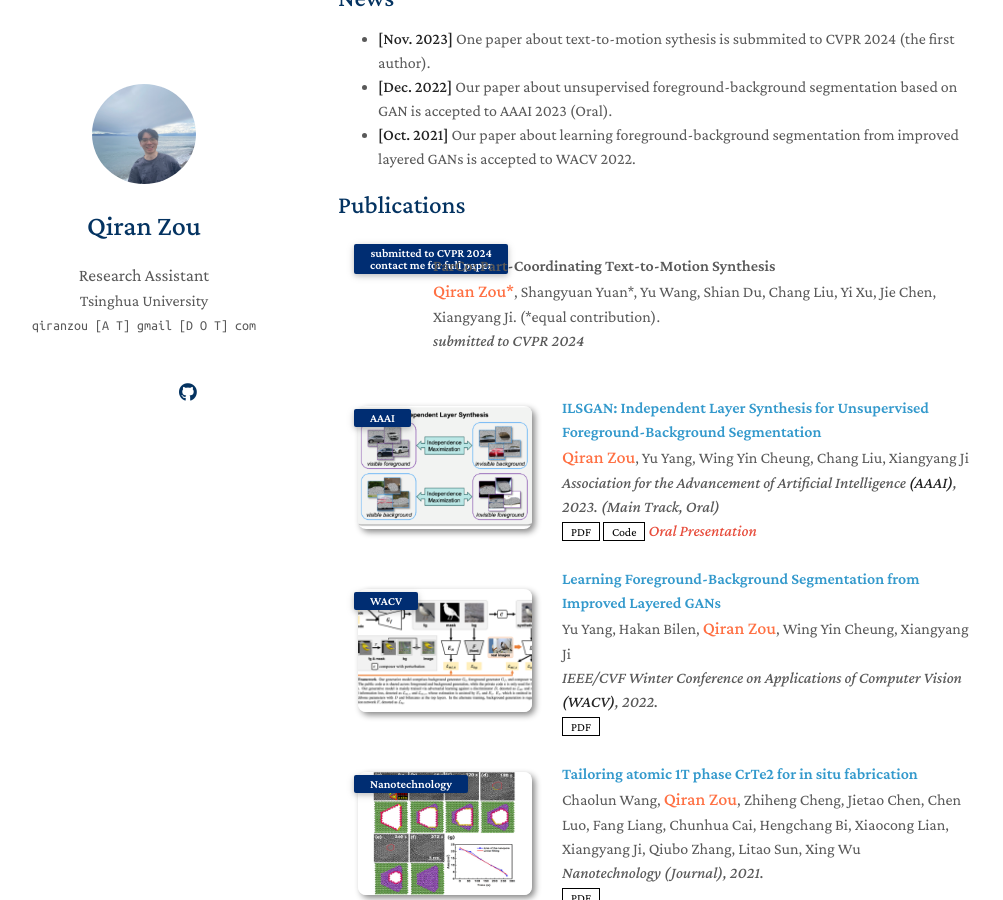
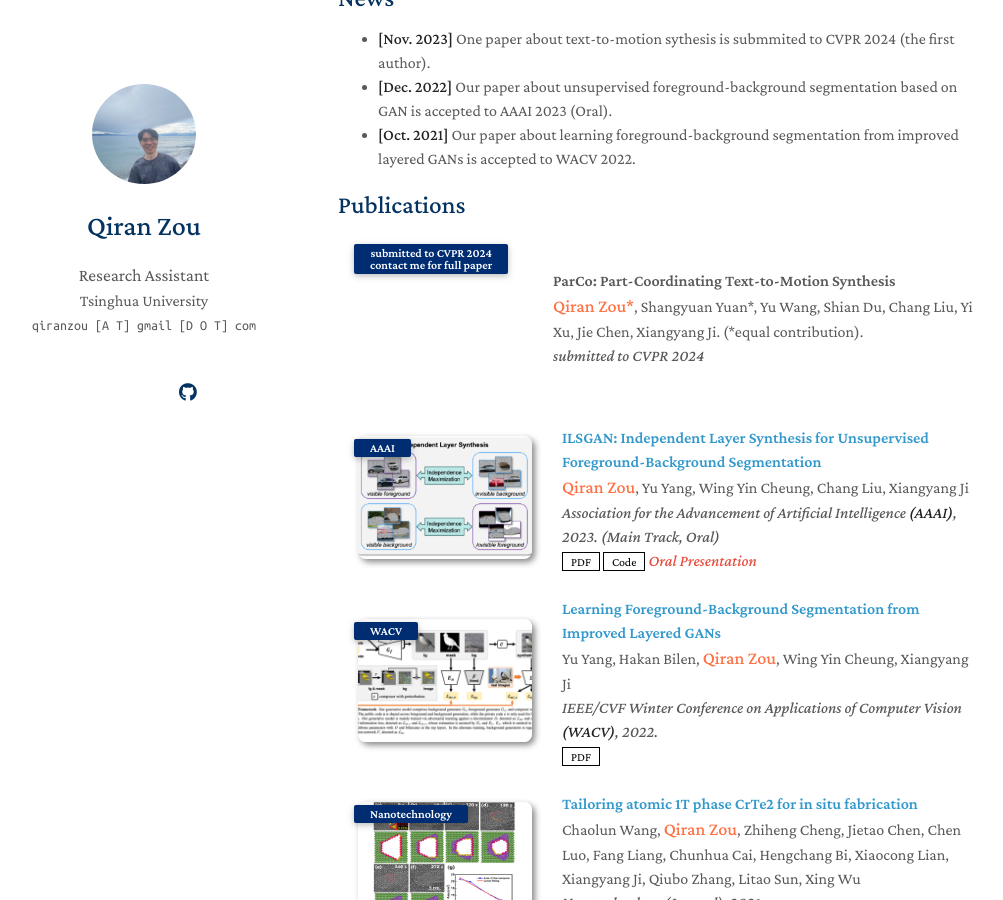
Before and after one commit to qrzou/qrzou.github.io, a Jekyll site: the page built from index.md, in a window 1280 px wide and 900 px high, scrolled down 495 px. Shown: the whole window, without its empty margins (132-1135 px from the left). Built offline with Jekyll 4.4.1, drawn with Linux system fonts in a browser that asks for light colours; nearby versions of some CDN libraries; a style sheet for code colours, icons or effects is not loaded; our own code applies the rules of GitHub Pages for plain Markdown files.

Commit message:
Update publications.md

```diff
--- a/_includes/publications.md
+++ b/_includes/publications.md
@@ -8,7 +8,7 @@
 
 <div class="pub-row">
 
-  <div class="col-sm-3 abbr" style="position: relative;padding-right: 15px;padding-left: 60px;padding-up: 15px">
+  <div class="col-sm-3 abbr" style="position: relative;padding-right: 15px;padding-left: 180px;padding-top: 30px">
     <abbr class="badge">submitted to CVPR 2024 <br> contact me for full paper</abbr>
   </div>
 
```
